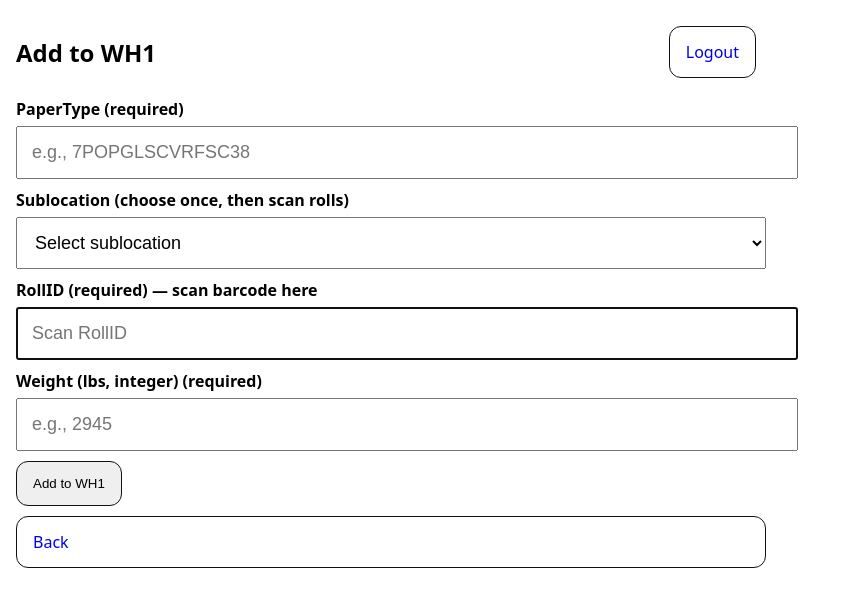
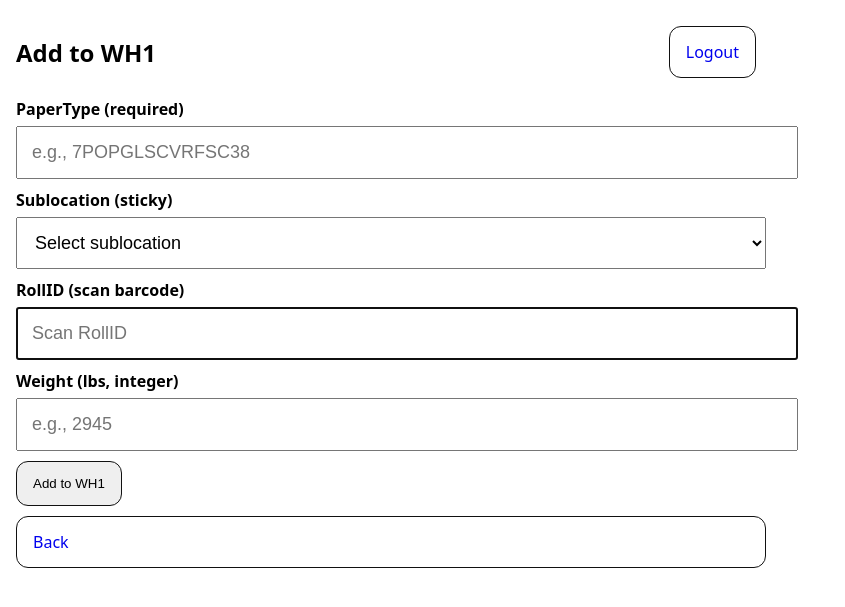
Before and after one commit to TomasOrrego11/Roll-Inventory, a Flask app: page /add/WH1 in a window 1280 px wide. Shown: the top 607 px of the page, without its empty margins (0-845 px from the left). Run offline with Flask 3, Linux system fonts and the light colour scheme; the visitor is signed in with stand-in values (Sample User, id 1); parts of the project's set-up code (start-up, migrations or seed data) failed here and were passed over; some libraries are stand-ins or nearby versions.

Commit message:
Update add.html

```diff
--- a/templates/add.html
+++ b/templates/add.html
@@ -5,18 +5,18 @@
   <label>PaperType (required)</label>
   <input name="paper_type" placeholder="e.g., 7POPGLSCVRFSC38" required>
 
-  <label>Sublocation (choose once, then scan rolls)</label>
+  <label>Sublocation (sticky)</label>
   <select name="sublocation" required>
-    <option value="" disabled selected>Select sublocation</option>
+    <option value="" disabled {% if not sticky_subloc %}selected{% endif %}>Select sublocation</option>
     {% for s in sublocs %}
-      <option value="{{ s }}">{{ s }}</option>
+      <option value="{{ s }}" {% if sticky_subloc == s %}selected{% endif %}>{{ s }}</option>
     {% endfor %}
   </select>
 
-  <label>RollID (required) — scan barcode here</label>
+  <label>RollID (scan barcode)</label>
   <input name="roll_id" id="roll_id" placeholder="Scan RollID" required autofocus>
 
-  <label>Weight (lbs, integer) (required)</label>
+  <label>Weight (lbs, integer)</label>
   <input name="weight_lbs" placeholder="e.g., 2945" inputmode="numeric" required>
 
   <button class="btn" type="submit">Add to {{ warehouse }}</button>
```
